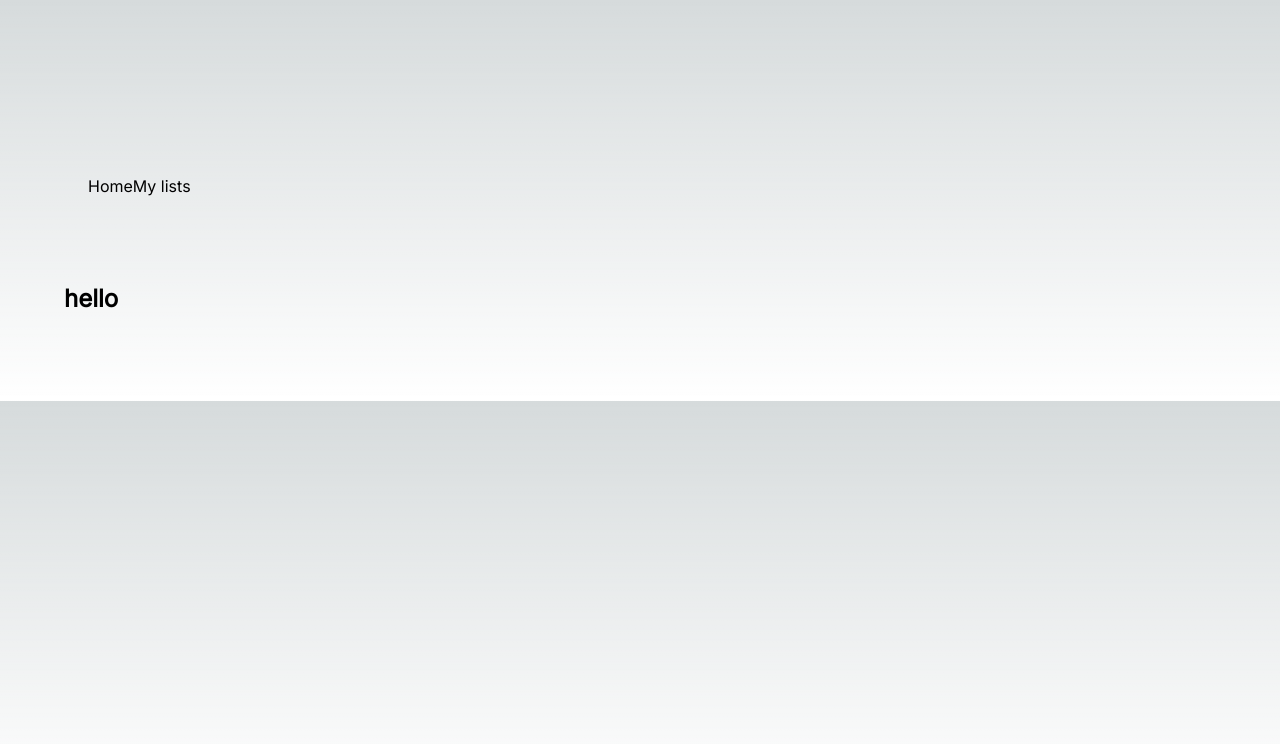
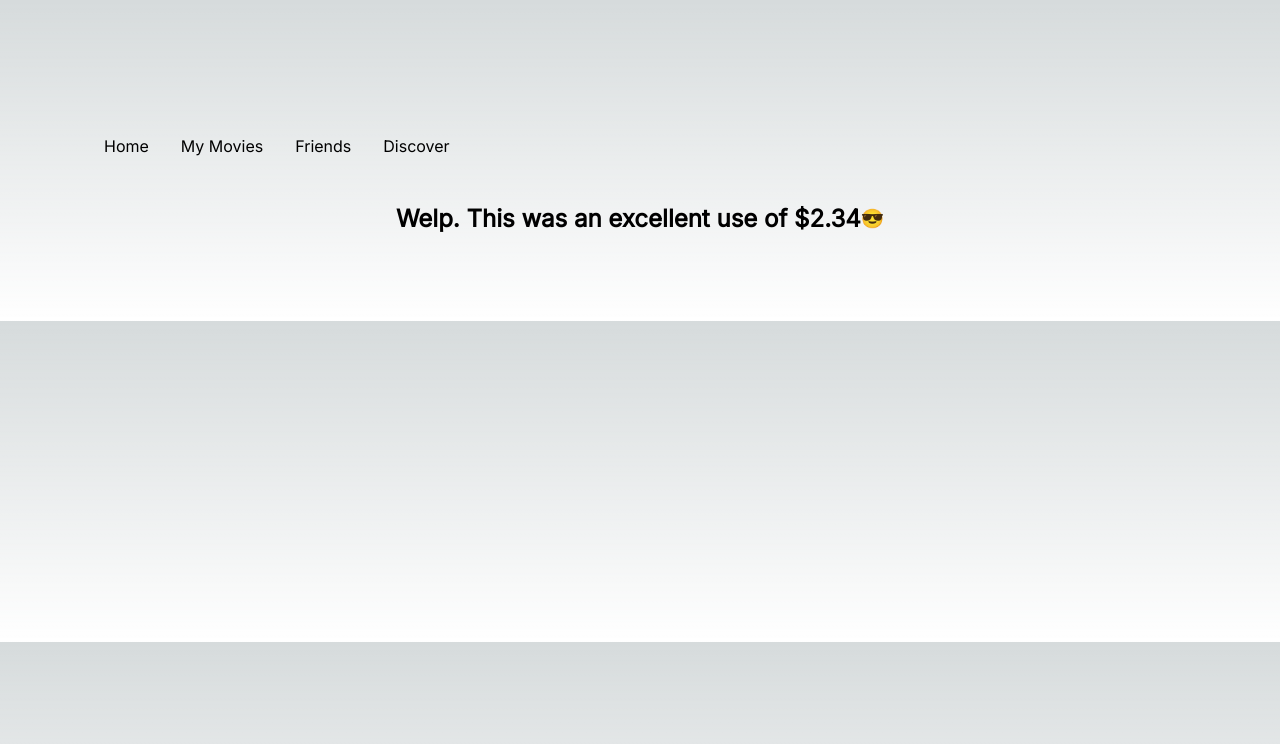
Before and after one commit to CassieSloan/flikd, a Next.js app: page / in a window 1280 px wide. Shown: the top 744 px of the page. Built offline with nearby package versions, Linux system fonts and the light colour scheme.

Commit message:
chore: misc tidying

```diff
--- a/src/components/common/Link.tsx
+++ b/src/components/common/Link.tsx
@@ -3,12 +3,17 @@ import { FC, PropsWithChildren } from "react";
 
 type LinkProps = {
   to: string;
+  className?: string;
 } & PropsWithChildren;
 
 /**
  * Render link component.
  */
-const Link: FC<LinkProps> = ({ to, children }) => {
-  return <NextLink href={to}>{children}</NextLink>;
+const Link: FC<LinkProps> = ({ to, children, className }) => {
+  return (
+    <NextLink className={className} href={to}>
+      {children}
+    </NextLink>
+  );
 };
 export default Link;
--- a/src/components/common/Navigation.tsx
+++ b/src/components/common/Navigation.tsx
@@ -1,24 +1,31 @@
 import { FC } from "react";
+import styled from "styled-components";
 import Link from "./Link";
 import { Section } from "./Section";
 
 const headerNavLinks = [
   { text: "Home", link: "/" },
-  { text: "My lists", link: "/my-films" },
+  { text: "My Movies", link: "/my-movies" },
+  { text: "Friends", link: "/friends" },
+  { text: "Discover", link: "/expore" },
 ];
+
+const NavLink = styled(Link)`
+  padding: 16px;
+`;
 
 /**
  * Render Navigation Navigation.
  */
 export const Navigation: FC = () => {
   return (
-    <Section>
+    <Section padding={24}>
       {headerNavLinks.map((navItem) => {
         const { text, link } = navItem;
         return (
-          <Link key={text} to={link}>
+          <NavLink key={text} to={link}>
             {text}
-          </Link>
+          </NavLink>
         );
       })}
     </Section>
--- a/src/components/common/Section.tsx
+++ b/src/components/common/Section.tsx
@@ -4,10 +4,11 @@ import { PropsWithChildren } from "@/types/helpers";
 
 type SectionProps = {
   noWrapper?: boolean;
+  padding?: number;
 } & PropsWithChildren;
 
-const Container = styled.section`
-  padding: 64px 0;
+const Container = styled.section<{ padding?: number }>`
+  ${({ padding }) => (padding ? `padding: ${padding}px 0` : "padding: 64px 0")}
 `;
 
 const Wrapper = styled.div`
@@ -19,6 +20,11 @@ const Wrapper = styled.div`
 /**
  * Render Section Section.
  */
-export const Section: FC<SectionProps> = ({ noWrapper, children }) => {
-  return <Container>{!noWrapper && <Wrapper>{children}</Wrapper>}</Container>;
+export const Section: FC<SectionProps> = ({ noWrapper, children, padding }) => {
+  console.log("padding", padding);
+  return (
+    <Container padding={padding}>
+      {!noWrapper && <Wrapper>{children}</Wrapper>}
+    </Container>
+  );
 };
--- a/src/pages/index.tsx
+++ b/src/pages/index.tsx
@@ -1,3 +1,4 @@
+import styled from "styled-components";
 import { Navigation } from "@/components/common/Navigation";
 import { PageLayout } from "@/components/common/PageLayout";
 import { Section } from "@/components/common/Section";
@@ -6,6 +7,12 @@ const seo = {
   title: "Filkd",
   description: " What're you looking atob, punk?",
 };
+
+const CenteredContainer = styled.div`
+  display: flex;
+  justify-content: center;
+  align-items: center;
+`;
 /**
  * Homepage component.
  */
@@ -14,7 +21,10 @@ const Home = () => {
     <PageLayout seo={seo}>
       <Section>
         <Navigation />
-        <h1>hello</h1>
+        <CenteredContainer>
+          <h1>Welp. This was an excellent use of $2.34</h1>
+          <h3>😎</h3>
+        </CenteredContainer>
       </Section>
     </PageLayout>
   );
```
